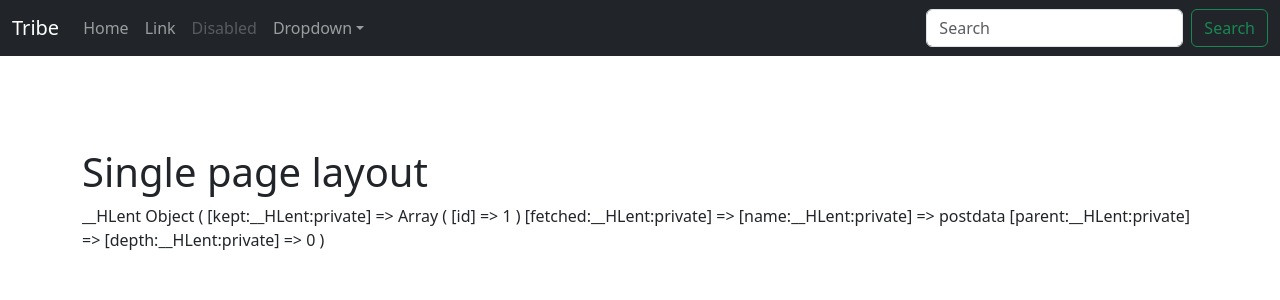
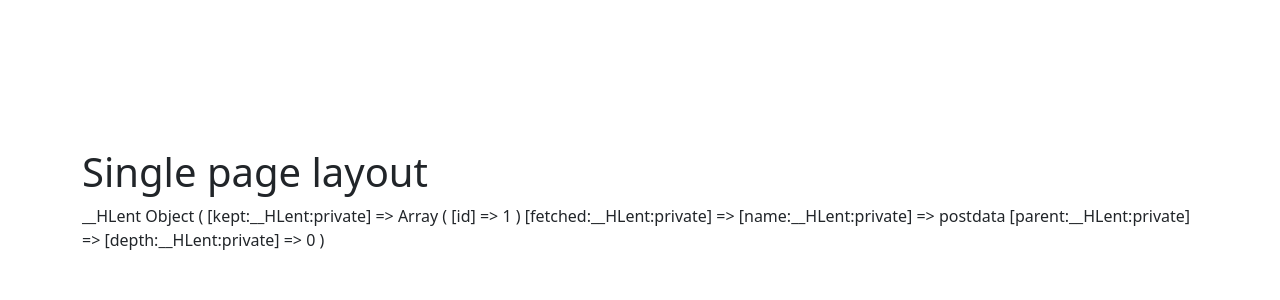
Before and after one commit to tribe-framework/tribe, a PHP site: template theme/pages/single.php in a window 1280 px wide. Shown: the top 300 px of the page. Run offline with PHP 8.4, Linux system fonts and the light colour scheme; the template is opened without the code that fills it: most values are stand-ins (such as "Sample title", 1, 10 or a date in 2020); data that the repository does not hold is empty; some libraries are stand-ins or nearby versions.

Commit message:
removed message from tribe

```diff
--- a/theme/assets/css/custom.css
+++ b/theme/assets/css/custom.css
@@ -0,0 +1,14 @@
+.flame-bg {
+	background: linear-gradient(0deg, rgba(153,51,153,1) 0%, rgba(255,51,153,1) 100%);
+  	background-color: rgba(0, 0, 0, 0);
+  	background-position-x: 0%;
+	background-position-y: 0%;
+	background-repeat: repeat;
+	background-attachment: scroll;
+	background-image: linear-gradient(0deg, rgb(153, 51, 153) 0%, rgb(255, 51, 153) 100%);
+	background-size: auto;
+	background-origin: padding-box;
+	background-clip: border-box;
+	height: 100vh;
+	width: 100vw;
+}
--- a/theme/pages/_header.php
+++ b/theme/pages/_header.php
@@ -18,39 +18,3 @@
 </head>
 
 <body>
-  <header>
-    <nav class="navbar navbar-expand-md navbar-dark bg-dark fixed-top">
-      <div class="container-fluid">
-        <a class="navbar-brand" href="#">Tribe</a>
-        <button class="navbar-toggler" type="button" data-bs-toggle="collapse" data-bs-target="#navbarsExampleDefault" aria-controls="navbarsExampleDefault" aria-expanded="false" aria-label="Toggle navigation">
-          <span class="navbar-toggler-icon"></span>
-        </button>
-
-        <div class="collapse navbar-collapse" id="navbarsExampleDefault">
-          <ul class="navbar-nav me-auto mb-2 mb-md-0">
-            <li class="nav-item active">
-              <a class="nav-link" aria-current="page" href="#">Home</a>
-            </li>
-            <li class="nav-item">
-              <a class="nav-link" href="#">Link</a>
-            </li>
-            <li class="nav-item">
-              <a class="nav-link disabled" href="#" tabindex="-1" aria-disabled="true">Disabled</a>
-            </li>
-            <li class="nav-item dropdown">
-              <a class="nav-link dropdown-toggle" href="#" id="dropdown01" data-bs-toggle="dropdown" aria-expanded="false">Dropdown</a>
-              <ul class="dropdown-menu" aria-labelledby="dropdown01">
-                <li><a class="dropdown-item" href="#">Action</a></li>
-                <li><a class="dropdown-item" href="#">Another action</a></li>
-                <li><a class="dropdown-item" href="#">Something else here</a></li>
-              </ul>
-            </li>
-          </ul>
-          <form class="d-flex">
-            <input class="form-control me-2" type="search" placeholder="Search" aria-label="Search">
-            <button class="btn btn-outline-success" type="submit">Search</button>
-          </form>
-        </div>
-      </div>
-    </nav>
-  </header>
```
Also changed, not shown: theme/pages/index.php (+5 -18 lines).
